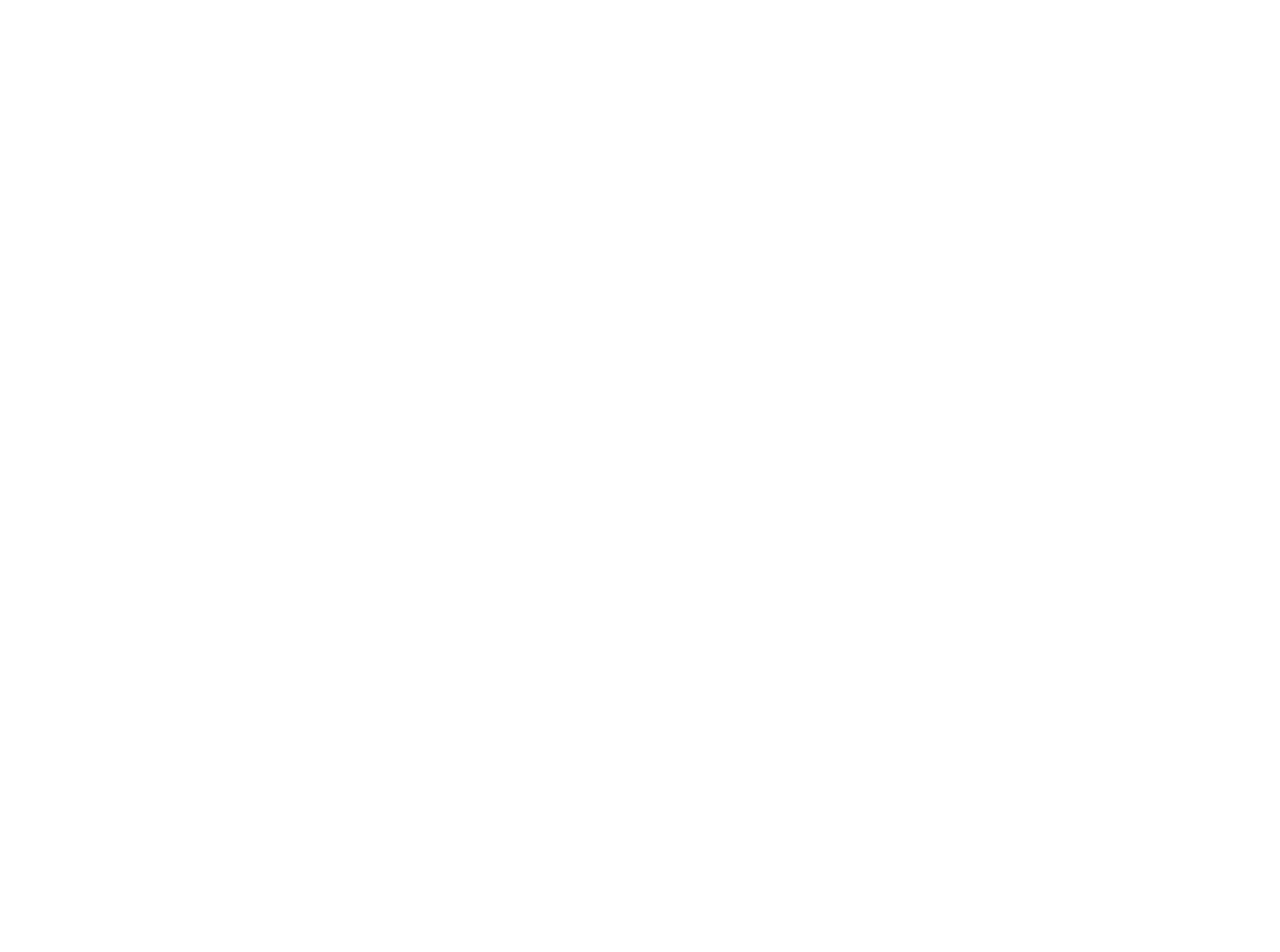
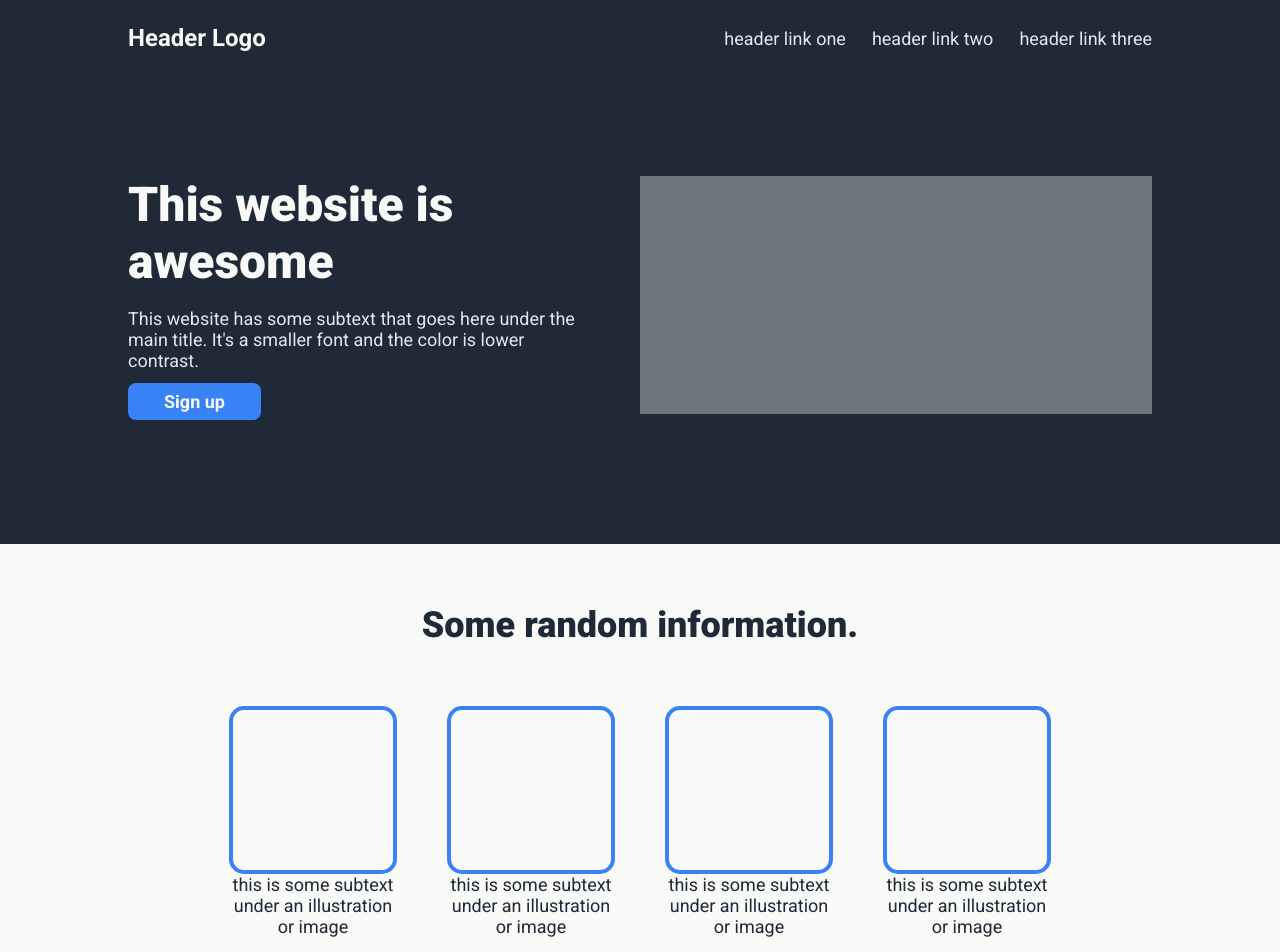
Before and after one commit to witaliweber/odin-landing_page, a plain HTML site: page index.html in a window 1280 px wide. Shown: the top 952 px of the page. Before the commit the page ends 800 px from the top, so only its background shows below. Drawn offline with Linux system fonts and the light colour scheme.

Commit message:
finish design

```diff
--- a/index.html
+++ b/index.html
@@ -1,13 +1,75 @@
 <!DOCTYPE html>
 <html lang="en">
-<head>
-    <meta charset="UTF-8">
-    <meta http-equiv="X-UA-Compatible" content="IE=edge">
-    <meta name="viewport" content="width=device-width, initial-scale=1.0">
+  <head>
+    <meta charset="UTF-8" />
+    <meta http-equiv="X-UA-Compatible" content="IE=edge" />
+    <meta name="viewport" content="width=device-width, initial-scale=1.0" />
     <title>Landing Page Project</title>
-    <link rel="stylesheet" href="./style.css">
-</head>
-<body>
+    <link rel="stylesheet" href="./style.css" />
+  </head>
+  <body>
+    <header class="header">
+      <nav class="header-navigation">
+        <div class="header-navigation__logo">Header Logo</div>
+        <ul class="header-navigation__links">
+          <li class="header-navigation__link">header link one</li>
+          <li class="header-navigation__link">header link two</li>
+          <li class="header-navigation__link">header link three</li>
+        </ul>
+      </nav>
+      <div class="header-hero">
+        <div class="header-hero__text-box">
+          <h1 class="header-hero__main-title">This website is awesome</h1>
+          <p class="header-hero__text">This website has some subtext that goes here under the main title. It's a smaller font and the color is lower contrast.</p>
+          <a href="#" class="header-hero__button">Sign up</a>
+        </div>
+        <div class="header-hero__image"></div>
+      </div>
+    </header>
 
-</body>
+    <section class="information">
+      <h2 class="information__title">Some random information.</h2>
+      <div class="information__content">
+        <figure class="information-image-box">
+          <div class="information-image-box__image"></div>
+          <figcaption>this is some subtext under an illustration or image</figcaption>
+        </figure>
+        <figure class="information-image-box">
+          <div class="information-image-box__image"></div>
+          <figcaption>this is some subtext under an illustration or image</figcaption>
+        </figure>
+        <figure class="information-image-box">
+          <div class="information-image-box__image"></div>
+          <figcaption>this is some subtext under an illustration or image</figcaption>
+        </figure>
+        <figure class="information-image-box">
+          <div class="information-image-box__image"></div>
+          <figcaption>this is some subtext under an illustration or image</figcaption>
+        </figure>
+      </div>
+    </section>
+
+    <section class="quote">
+      <blockquote cite="#">
+        <p class="quote__text">
+          This is an inspiring quote, or testiomonial from a customer. Maybe it's just filling up space, or maybe people will actually read it. Who knows? All I know is that it looks nice.
+        </p>
+        <p class="quote__cite">-Thor, God of Thunder</p>
+      </blockquote>
+    </section>
+
+    <section class="call-to-action__section">
+      <div class="call-to-action__area">
+        <div class="call-to-action__content">
+          <h3 class="call-to-action__title">Call to action! It's time!</h3>
+          <p class="call-to-action__text">Sign up for our product by clicking that button right over there!</p>
+        </div>
+        <a href="#" class="call-to-action__button">Sign up</a>
+      </div>
+    </section>
+
+    <footer class="footer">
+      <p class="footer_text">Copyright &copy; The Odin Project 2021</p>
+    </footer>
+  </body>
 </html>
--- a/style.css
+++ b/style.css
@@ -0,0 +1,212 @@
+@import url("https://fonts.googleapis.com/css2?family=Roboto:ital,wght@0,300;0,400;0,500;0,700;0,900;1,300&display=swap");
+
+* {
+  box-sizing: border-box;
+  margin: 0;
+  padding: 0;
+}
+
+body {
+  font-family: "Roboto";
+}
+
+/*
+ * HEADER and HERO
+ */
+.header {
+  background-color: #1f2937;
+  padding: 24px 0;
+  /* border: 1px solid #1f2937; */
+}
+
+/* Header Navigation */
+
+.header-navigation {
+  width: 1024px;
+  margin: 0 auto;
+  display: flex;
+  justify-content: space-between;
+  align-items: center;
+}
+
+.header-navigation__logo {
+  font-size: 24px;
+  font-weight: bold;
+  color: #f9faf8;
+}
+
+.header-navigation__links {
+  display: flex;
+  list-style: none;
+}
+
+.header-navigation__link {
+  font-size: 18px;
+  color: #e5e7eb;
+  margin-left: 26px;
+}
+
+/* Header Hero */
+
+.header-hero {
+  display: flex;
+  width: 1024px;
+  margin: 124px auto 100px auto;
+}
+
+.header-hero__text-box {
+  flex: 1;
+}
+
+.header-hero__main-title {
+  font-size: 48px;
+  font-weight: 900;
+  color: #f9faf8;
+}
+
+.header-hero__text {
+  font-size: 18px;
+  color: #e5e7eb;
+  margin: 18px 44px 12px 0;
+}
+
+.header-hero__button {
+  display: inline-block;
+  text-decoration: none;
+  font-size: 18px;
+  font-weight: bold;
+  background-color: #3882f6;
+  color: #f9faf8;
+  padding: 8px 36px;
+  border-radius: 8px;
+}
+
+.header-hero__image {
+  width: 525px;
+  height: 238px;
+  background-color: #6d747d;
+  flex: 1;
+}
+
+/*
+ * INFORMATION SECTION
+ */
+.information {
+  background-color: #f9faf8;
+  padding: 60px;
+}
+
+.information__content {
+  margin: 60px;
+}
+
+.information__title {
+  font-size: 36px;
+  font-weight: 900;
+  text-align: center;
+  color: #1f2937;
+}
+
+.information__content {
+  display: flex;
+  justify-content: center;
+  gap: 50px;
+}
+
+.information-image-box__image {
+  width: 168px;
+  height: 168px;
+  border: 4px solid #3882f6;
+  border-radius: 15px;
+}
+
+.information-image-box figcaption {
+  width: 168px;
+  font-size: 18px;
+  text-align: center;
+  color: #1f2937;
+}
+
+/*
+ * INFORMATION SECTION
+ */
+.quote {
+  background-color: #e5e7eb;
+  padding: 140px 0 100px 0;
+}
+
+.quote blockquote {
+  width: 785px;
+  margin: 0 auto;
+}
+
+.quote__text {
+  font-size: 36px;
+  font-weight: 300;
+  font-style: italic;
+  color: #1f2937;
+}
+
+.quote__cite {
+  display: block;
+  text-align: right;
+  font-size: 24px;
+  font-weight: bold;
+  margin-right: 30px;
+}
+
+/*
+ * CALL-TO-ACTION SECTION
+ */
+ .call-to-action__section {
+   padding: 100px;
+   background-color: #f9faf8;
+ }
+
+.call-to-action__area {
+  display: flex;
+  justify-content: space-between;
+  align-items: center;
+  width: 1024px;
+  height: 150px;
+  margin: 0 auto;
+  padding: 0 124px;
+  background-color: #3882f6;
+  border-radius: 10px;
+}
+
+.call-to-action__title {
+  font-size: 24px;
+  font-weight: 24px;
+  color: #f9faf8;
+}
+
+.call-to-action__text {
+  color: #e5e7eb;
+}
+
+.call-to-action__button {
+  display: inline-block;
+  text-decoration: none;
+  font-size: 18px;
+  font-weight: bold;
+  background-color: #3882f6;
+  color: #f9faf8;
+  padding: 6px 36px;
+  border: 2px solid #f9faf8;
+  border-radius: 8px;
+}
+
+/*
+ * FOOTER
+ */
+.footer {
+  background-color: #1f2937;
+  padding: 44px;
+}
+
+.footer_text {
+  font-size: 18px;
+  text-align: center;
+  color: #e5e7eb;
+}
```
